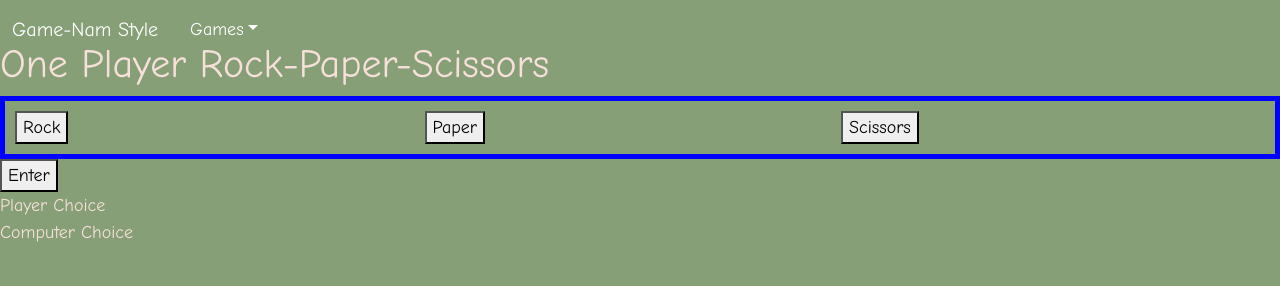
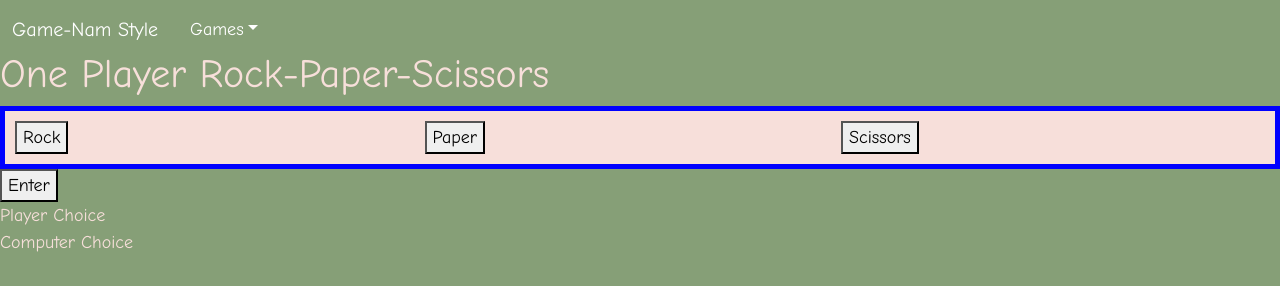
Before and after one commit to CompSciGroupProjects/Game-Site-2024-group-5-1, a plain HTML site: page RockPaperScissors/index.html in a window 1280 px wide. Drawn offline with nearby package versions, Linux system fonts and the light colour scheme.

Commit message:
rules nav

```diff
--- a/RockPaperScissors/RPS.css
+++ b/RockPaperScissors/RPS.css
@@ -2,7 +2,7 @@ body{
     background-color: #869F77;
     font-size: large;
     font-family: "Baskerville Old Face";
-    margin-top: 20px;
+    margin-top: 30px;
     padding-top: 20px;
     font-family: "Comic Sans MS", "serif";
     color: #f7dfda;
@@ -14,7 +14,7 @@ body{
     display: grid;
     grid-template-columns: auto auto auto;
     gap: 10px;
-    background-color: p;
+    background-color: #f7dfda;
     padding: 10px;
     border: 5px solid blue;
     box-sizing: border-box;
```
Also changed, not shown: RPS-Rules/index.html (+1 -1 lines).
